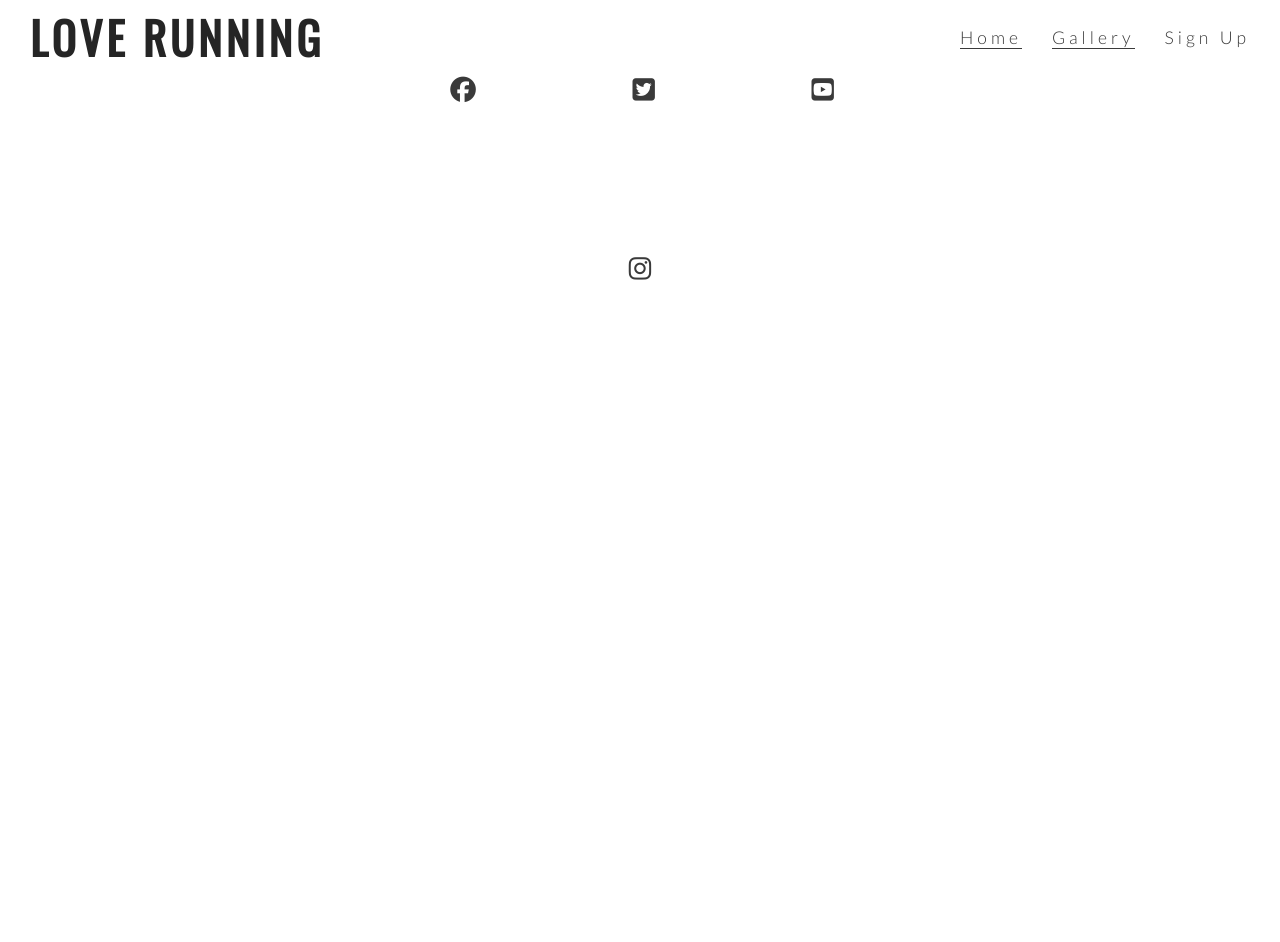
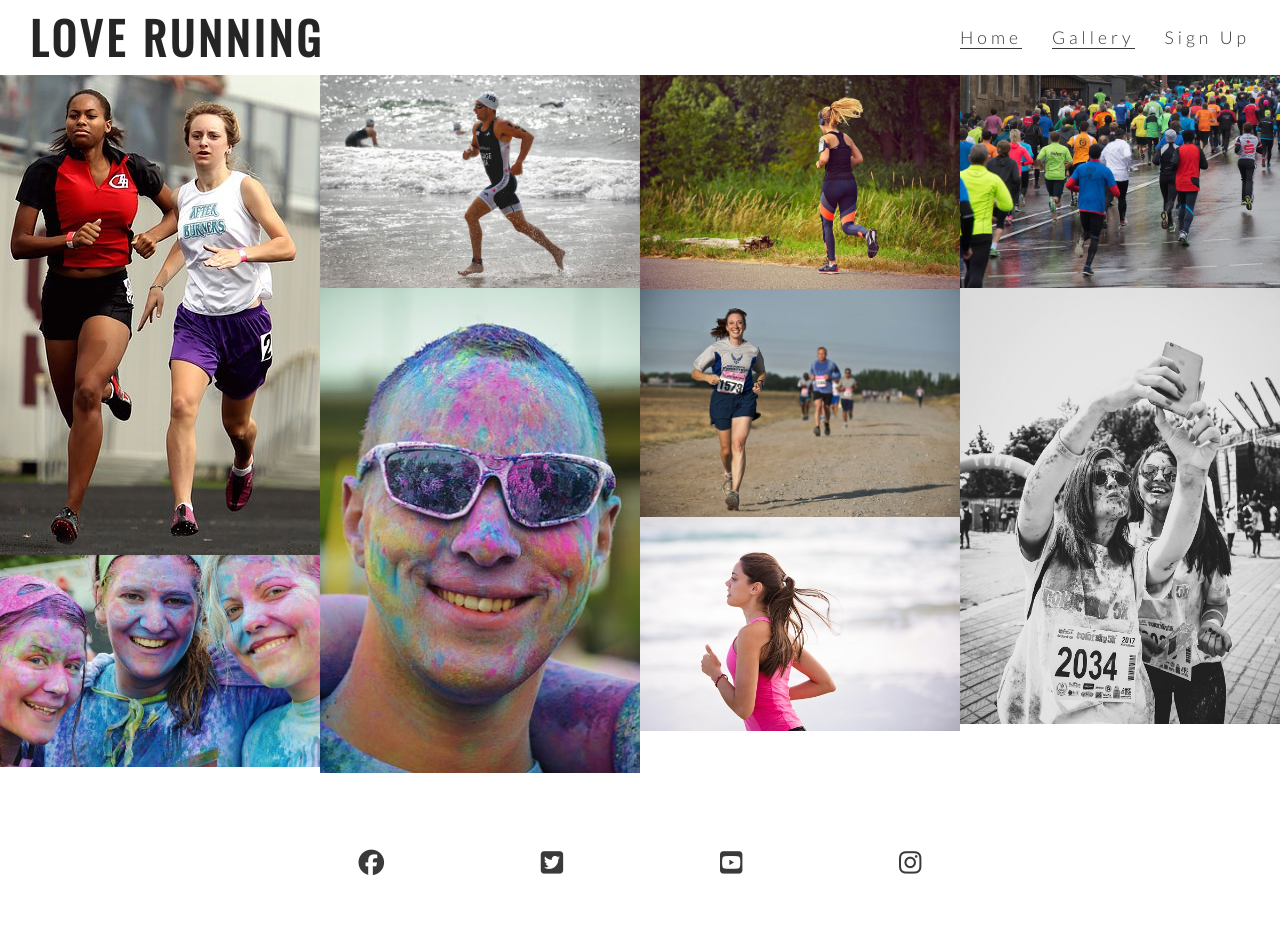
Before and after one commit to MariusLSmit/love-running, a plain HTML site: page gallery.html in a window 1280 px wide. Before the commit the page ends 800 px from the top, so only its background shows below. Drawn offline with nearby package versions, Linux system fonts and the light colour scheme.

Commit message:
Add gallery images and masonry styling

```diff
--- a/assets/css/style.css
+++ b/assets/css/style.css
@@ -205,3 +205,15 @@ footer {
     padding: 5%;
     color: #3a3a3a;
 }
+
+#photos {
+    clear: both;
+    line-height: 0;
+    column-count: 4;
+    column-gap: 0;
+}
+
+#photos > img {
+    width: 100%;
+
+}
--- a/gallery.html
+++ b/gallery.html
@@ -35,6 +35,18 @@
         </nav>
     </header>
 
+    <section id="photos">
+        <img src="assets/image/athletes.jpg" alt="Two athletes running together">
+        <img src="assets/image/girls.jpg" alt="Three girls at charity paint running festival">
+        <img src="assets/image/runner3.jpg" alt="Solo male runner jogging on a beach">
+        <img src="assets/image/man.jpg" alt="Man at charity paint running festival">
+        <img src="assets/image/runner1.jpg" alt="Solo female runner jogging through pheonix park">
+        <img src="assets/image/runner2.jpg" alt="Runner competing in marathon">
+        <img src="assets/image/runner4.jpg" alt="Solo female runner jogging on beach">
+        <img src="assets/image/running_gang.jpg" alt="Large group of runners taking part in a marathon on a rainy day">
+        <img src="assets/image/mud-run.jpg" alt="Two men runners taking a muddy selfie after the Mud Runners Championship">
+    </section>
+
     <footer>
         <ul class="social-networks">
             <li>
```
Also changed, not shown: assets/image/athletes.jpg (added), assets/image/girls.jpg (added), assets/image/man.jpg (added), assets/image/mud-run.jpg (added), assets/image/runner1.jpg (added), assets/image/runner2.jpg (added), assets/image/runner3.jpg (added), assets/image/runner4.jpg (added), assets/image/running_gang.jpg (added).
